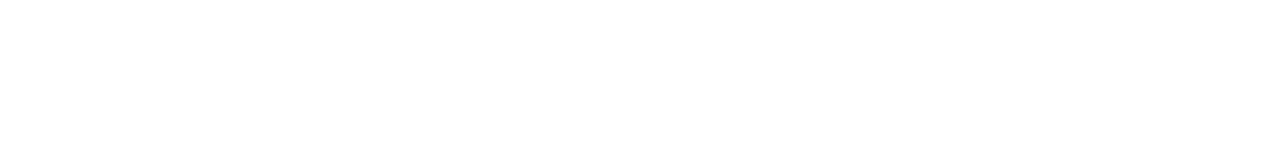
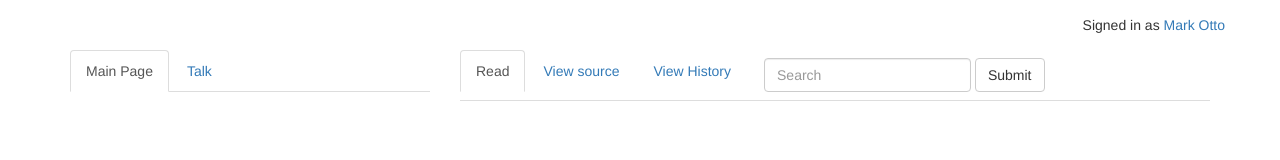
Before and after one commit to aaronakbarimort/wikipedia, a plain HTML site: page index.html in a window 1280 px wide. Drawn offline with Linux system fonts and the light colour scheme.

Commit message:
add a header, nav bar, and form

```diff
--- a/index.html
+++ b/index.html
@@ -7,6 +7,59 @@
     <title>Wikipedia</title>
   </head>
   <body>
+    <div class="container">
+      <div class="nav">
+        <div class="row">
+          <div class="col-lg-8">
+          </div>
+          <div class="col-lg-4">
+            <p class="navbar-text navbar-right">Signed in as <a href="#" class="navbar-link">Mark Otto</a></p>
+          </div>
+
+        </div>
+        <div class="row">
+          <div class="col-lg-4">
+            <ul class="nav nav-tabs">
+              <li role="presentation" class="active"><a href="#">Main Page</a></li>
+              <li role="presentation"><a href="#">Talk</a></li>
+            </ul>
+          </div>
+          <div class="col-lg-8">
+            <ul class="nav nav-tabs">
+              <li role="presentation" class="active"><a href="#">Read</a></li>
+              <li role="presentation"><a href="#">View source</a></li>
+              <li role="presentation"><a href="#">View History</a></li>
+              <form class="navbar-form navbar-left" role="search">
+                <div class="form-group">
+                  <input type="text" class="form-control" placeholder="Search">
+                </div>
+                <button type="submit" class="btn btn-default">Submit</button>
+              </form>
+            </ul>
+          </div>
+        </div>
+      </div>
+      <div class="sidebar">
+
+      </div>
+      <div class="main">
+        <div class="row">
+
+        </div>
+        <div class="row">
+
+        </div>
+        <div class="row">
+
+        </div>
+        <div class="row">
+
+        </div>
+      </div>
+      <div class="footer">
+
+      </div>
+    </div>
 
   </body>
 </html>
```
